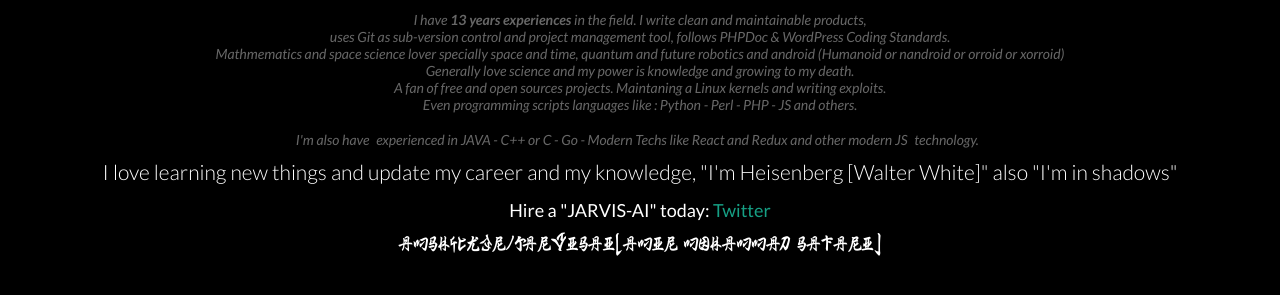
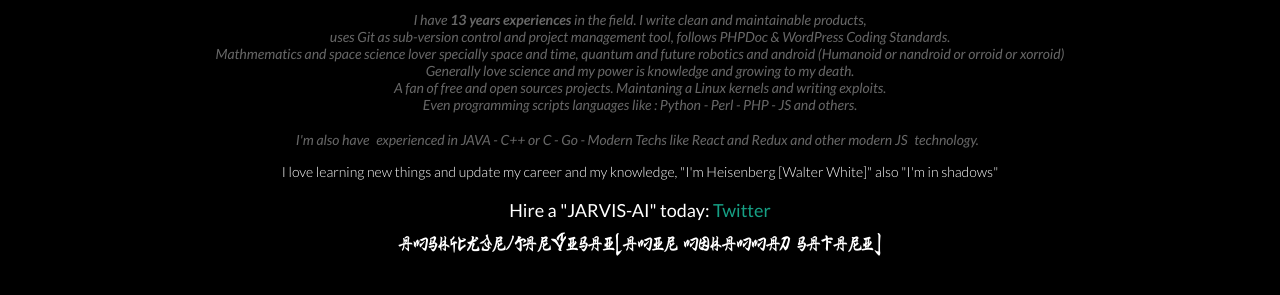
Before and after one commit to JARVIS-AI/jarvis.ninja, a website: page index.html in a window 1280 px wide. Shown: the part 381-676 px from the top of the page. Drawn offline with nearby package versions, Linux system fonts and the light colour scheme.

Commit message:
fix style

```diff
--- a/index.html
+++ b/index.html
@@ -64,7 +64,7 @@
 						</span><i style="caret-color: rgb(103, 103, 103); font-size: 14px;">&nbsp;</i>
 					</font>
 				</p>
-				<p style="line-height: 17px">I love learning new things and update my career and my knowledge, "I'm Heisenberg [Walter White]" also "I'm in shadows"</p>
+				<p style="line-height: 17px; caret-color: rgb(103, 103, 103); font-size: 14px;">I love learning new things and update my career and my knowledge, "I'm Heisenberg [Walter White]" also "I'm in shadows"</p>
 				Hire a &quot;JARVIS-AI&quot; today: <a href="https://twitter.com/gv_f4ck3r">Twitter</a>
 				<div class="footer">
 					<p>AMSH4CK3R/JARVISAI(amir mohammad safari)</p>
```
